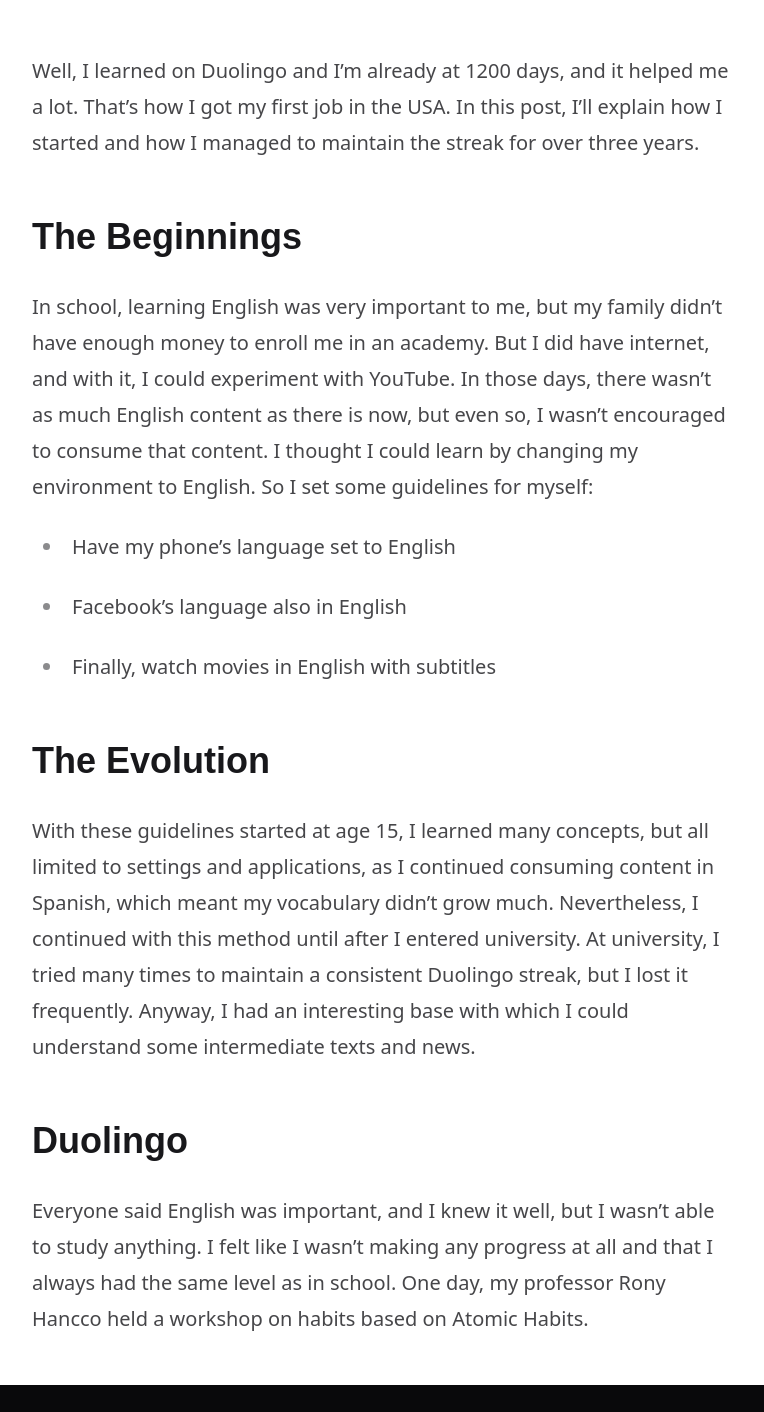
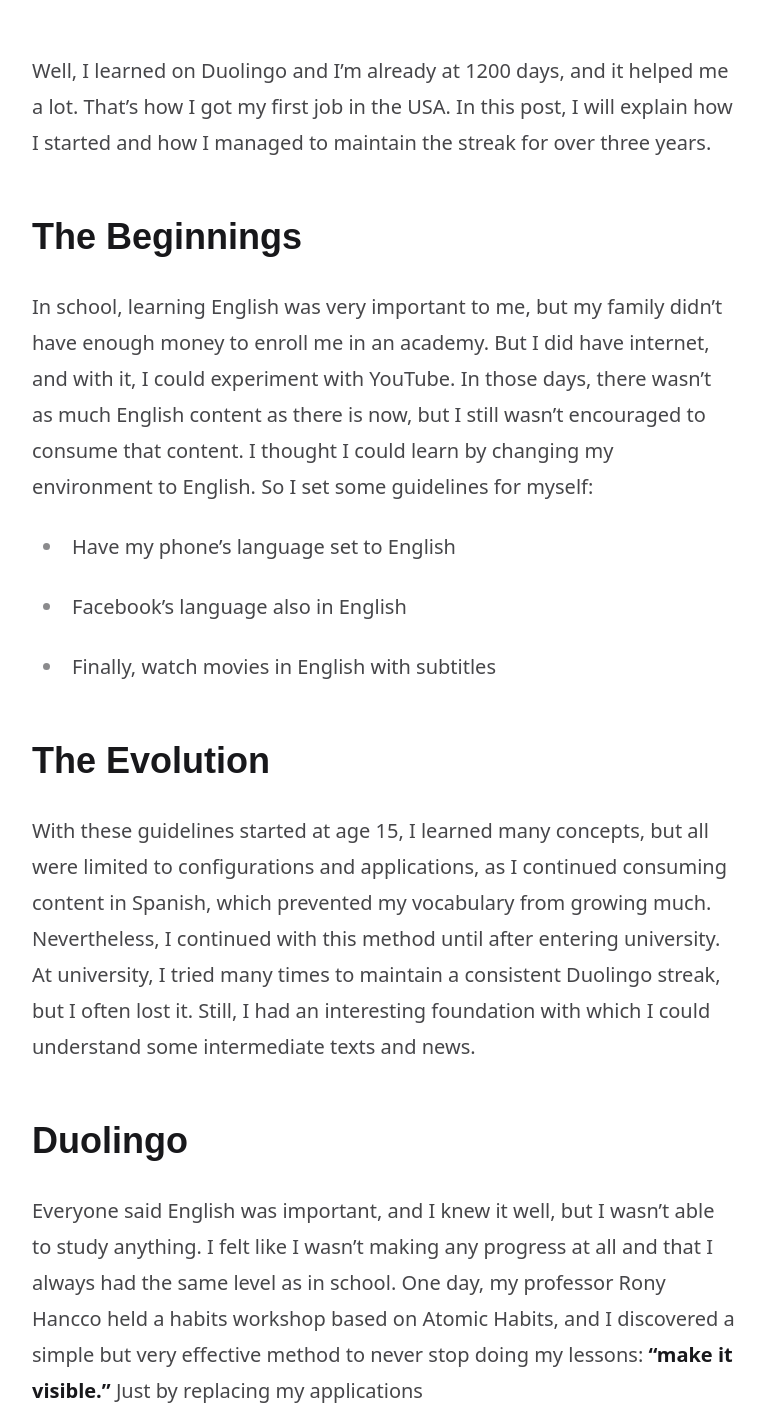
Before and after one commit to misaelabanto/blog, an Astro site: page /blog/how-i-learned-english in a window 1280 px wide. Shown: the part 936-2348 px from the top of the page, without its empty margins (256-1020 px from the left). Built offline with nearby package versions, Linux system fonts and the light colour scheme; Astro itself is replaced by a stand-in of ours; a web font is replaced by a local one.

Commit message:
feat(blog): new how-i-learned-english entry

```diff
--- a/src/content/blog/en/how-i-learned-english.md
+++ b/src/content/blog/en/how-i-learned-english.md
@@ -1,17 +1,17 @@
 ---
 title: "How I Learned English"
-description: "Discover how I went from having no resources to learn English to mastering it with Duolingo and other strategies, landing my first job in the USA. I explore my beginnings, the evolution of my method, and Duolingo's key role."
+description: "Discover how the author learned English with Duolingo, maintaining a 1200-day streak, and how it led to their first job in the USA. Explore their beginnings, evolution, and the key method for consistency."
 pubDate: 2025-09-01
 heroImage: 'https://images.unsplash.com/photo-1588912914017-923900a34710?ixlib=rb-4.1.0&q=85&fm=jpg&crop=entropy&cs=srgb'
 category: Tutorial
 tags: ["english"]
 ---
 
-Well, I learned on Duolingo and I'm already at 1200 days, and it helped me a lot. That's how I got my first job in the USA. In this post, I'll explain how I started and how I managed to maintain the streak for over three years.
+Well, I learned on Duolingo and I'm already at 1200 days, and it helped me a lot. That's how I got my first job in the USA. In this post, I will explain how I started and how I managed to maintain the streak for over three years.
 
 ## The Beginnings
 
-In school, learning English was very important to me, but my family didn't have enough money to enroll me in an academy. But I did have internet, and with it, I could experiment with YouTube. In those days, there wasn't as much English content as there is now, but even so, I wasn't encouraged to consume that content. I thought I could learn by changing my environment to English. So I set some guidelines for myself:
+In school, learning English was very important to me, but my family didn't have enough money to enroll me in an academy. But I did have internet, and with it, I could experiment with YouTube. In those days, there wasn't as much English content as there is now, but I still wasn't encouraged to consume that content. I thought I could learn by changing my environment to English. So I set some guidelines for myself:
 
 - Have my phone's language set to English
 
@@ -21,8 +21,8 @@ In school, learning English was very important to me, but my family didn't have
 
 ## The Evolution
 
-With these guidelines started at age 15, I learned many concepts, but all limited to settings and applications, as I continued consuming content in Spanish, which meant my vocabulary didn't grow much. Nevertheless, I continued with this method until after I entered university. At university, I tried many times to maintain a consistent Duolingo streak, but I lost it frequently. Anyway, I had an interesting base with which I could understand some intermediate texts and news.
+With these guidelines started at age 15, I learned many concepts, but all were limited to configurations and applications, as I continued consuming content in Spanish, which prevented my vocabulary from growing much. Nevertheless, I continued with this method until after entering university. At university, I tried many times to maintain a consistent Duolingo streak, but I often lost it. Still, I had an interesting foundation with which I could understand some intermediate texts and news.
 
 ## Duolingo
 
-Everyone said English was important, and I knew it well, but I wasn't able to study anything. I felt like I wasn't making any progress at all and that I always had the same level as in school. One day, my professor Rony Hancco held a workshop on habits based on Atomic Habits.
+Everyone said English was important, and I knew it well, but I wasn't able to study anything. I felt like I wasn't making any progress at all and that I always had the same level as in school. One day, my professor Rony Hancco held a habits workshop based on Atomic Habits, and I discovered a simple but very effective method to never stop doing my lessons: **"make it visible."** Just by replacing my applications
```
